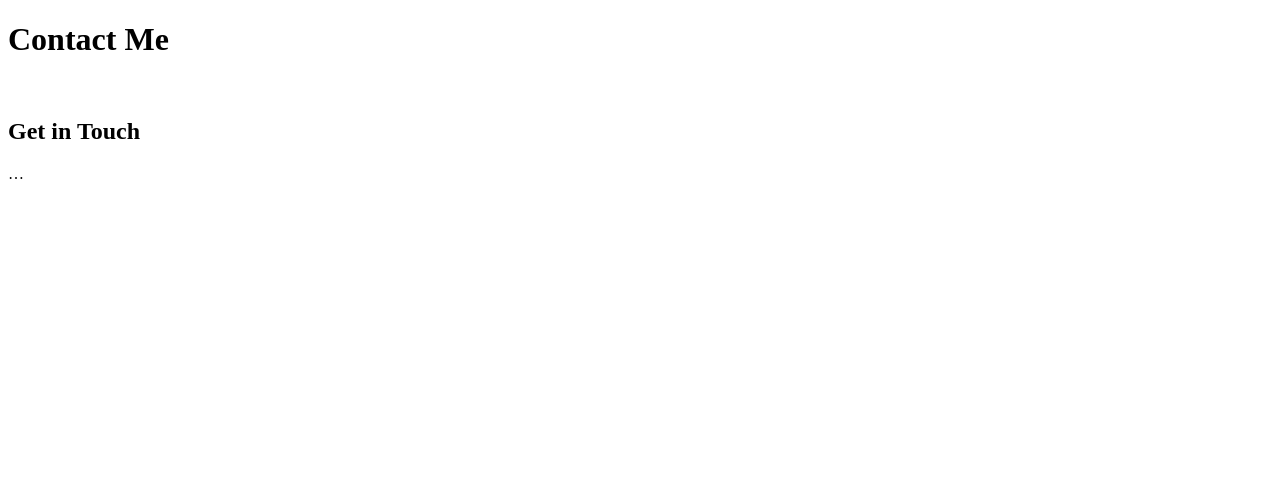
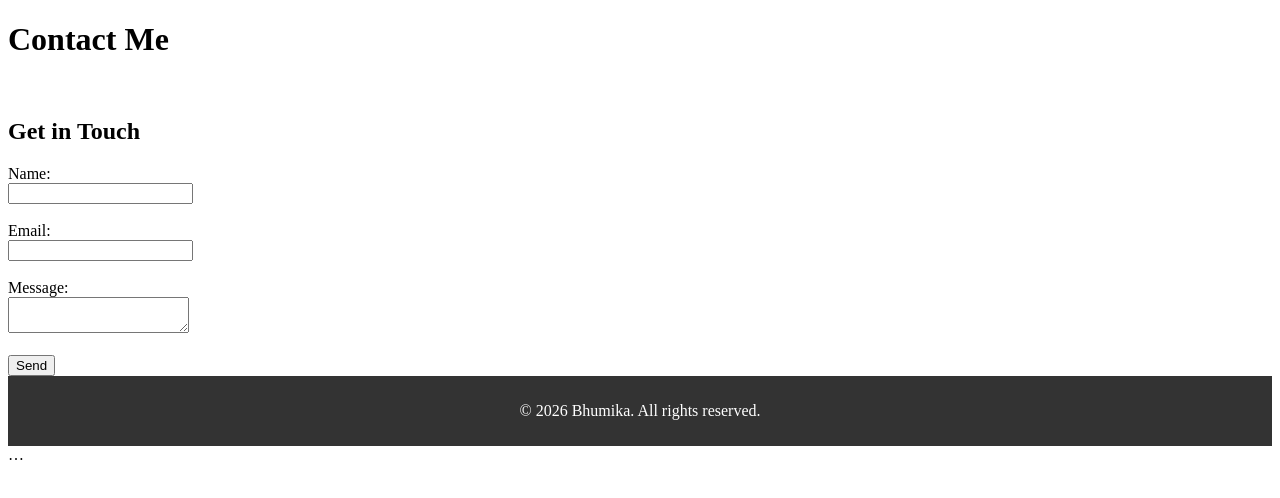
Before and after one commit to bhumikaitoshi23/my-portfolio, a plain HTML site: page contact.html in a window 1280 px wide. Drawn offline with Linux system fonts and the light colour scheme.

Commit message:
Refactor contact.html structure and content
Removed redundant header and navigation elements. Updated meta tags and added a footer.

```diff
--- a/contact.html
+++ b/contact.html
@@ -1,24 +1,14 @@
 <!DOCTYPE html>
 <html lang="en">
-
 <head>
   <meta charset="UTF-8">
-    <meta name="viewport" content="width=device-width, initial-scale=1.0">
-
-    <meta name="description" content="Contact Bhumika - Personal portfolio">
-    <meta name="author" content="Bhumika">
-
-    <title>Contact | My Portfolio</title>
+  <title>Contact</title>
   <link rel="stylesheet" href="style.css">
-
 </head>
-
 <body>
-
   <header>
     <h1>Contact Me</h1>
-
-        <nav aria-label="Main navigation">
+    <nav>
       <a href="index.html">Home</a>
       <a href="about.html">About</a>
       <a href="projects.html">Projects</a>
@@ -27,11 +17,28 @@
   </header>
 
   <main>
-
     <section>
       <h2>Get in Touch</h2>
+      <form>
+        <label>Name:</label><br>
+        <input type="text" name="name"><br><br>
 
-            <form action="#" method="post">
+        <label>Email:</label><br>
+        <input type="email" name="email"><br><br>
 
-                <div>
+        <label>Message:</label><br>
+        <textarea name="message"></textarea><br><br>
+
+        <button type="submit">Send</button>
+      </form>
+    </section>
+  </main>
+
+  <footer>
+    <p>&copy; 2026 Bhumika. All rights reserved.</p>
+  </footer>
+</body>
+</html>
+
+
                 …
```
Lines whose indentation alone changed are shown as unchanged.
